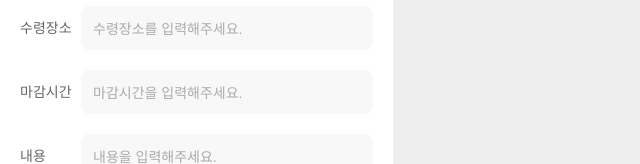
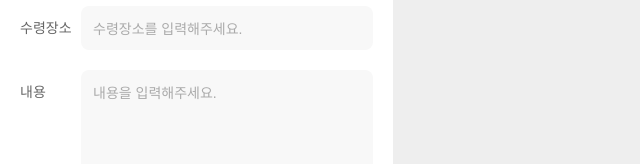
Before and after one commit to arane152/final-project, a React (Vite) app: page /write in a window 1280 px wide. Shown: the part 187-351 px from the top of the page, without its empty margins (0-640 px from the left). Built offline with nearby package versions, Linux system fonts and the light colour scheme; no server answers; the database is empty; a web font is replaced by a local one.

Commit message:
jisoo-"마감기간 인풋 삭제"

```diff
--- a/src/modules/InfoArea.jsx
+++ b/src/modules/InfoArea.jsx
@@ -7,7 +7,7 @@ import ToggleBtn from "../components/ToggleBtn";
 
 const StyledWrapper = styled.div`
     width: 393px;
-    height: 574px;
+    height: 510px;
     background-color: #ffffff;
     display: flex;
     flex-direction: column;
@@ -97,7 +97,6 @@ function InfoArea(props) {
         <Container>
             <InfoBox title="제목"><TextInput placeholder="제목을 입력해주세요." value={title} onChange={onTitleChange}></TextInput></InfoBox>
             <InfoBox title="수령장소"><TextInput placeholder="수령장소를 입력해주세요." value={receiptLocation} onChange={onReceiptLocationChange}></TextInput></InfoBox>
-            <InfoBox title="마감시간"><TextInput placeholder="마감시간을 입력해주세요." ></TextInput></InfoBox>
             <InfoBox title="내용"><TextInput height={"108px"} placeholder="내용을 입력해주세요." value={content} onChange={onContentChange}></TextInput></InfoBox>
 
             <InfoBox title="메뉴사진">
```
